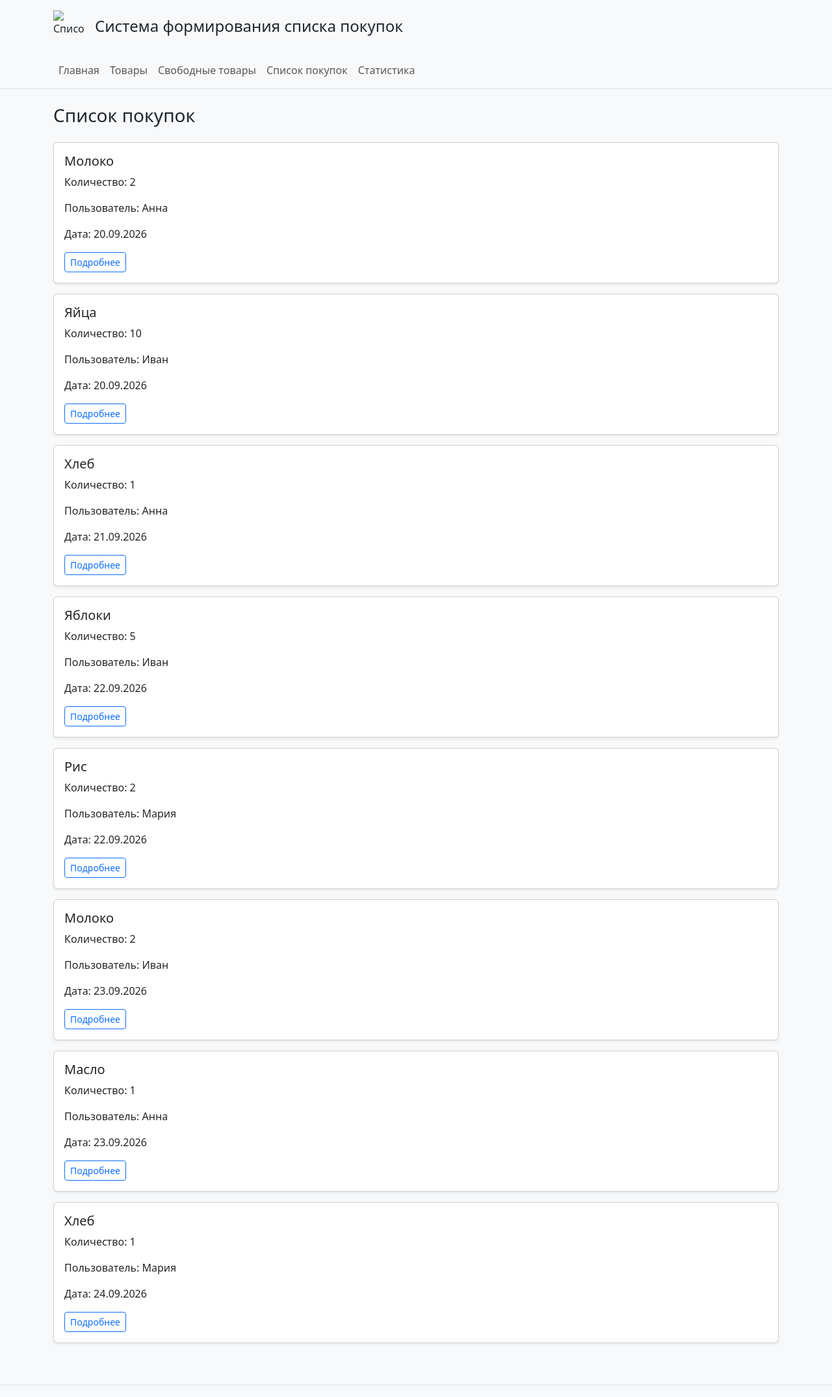
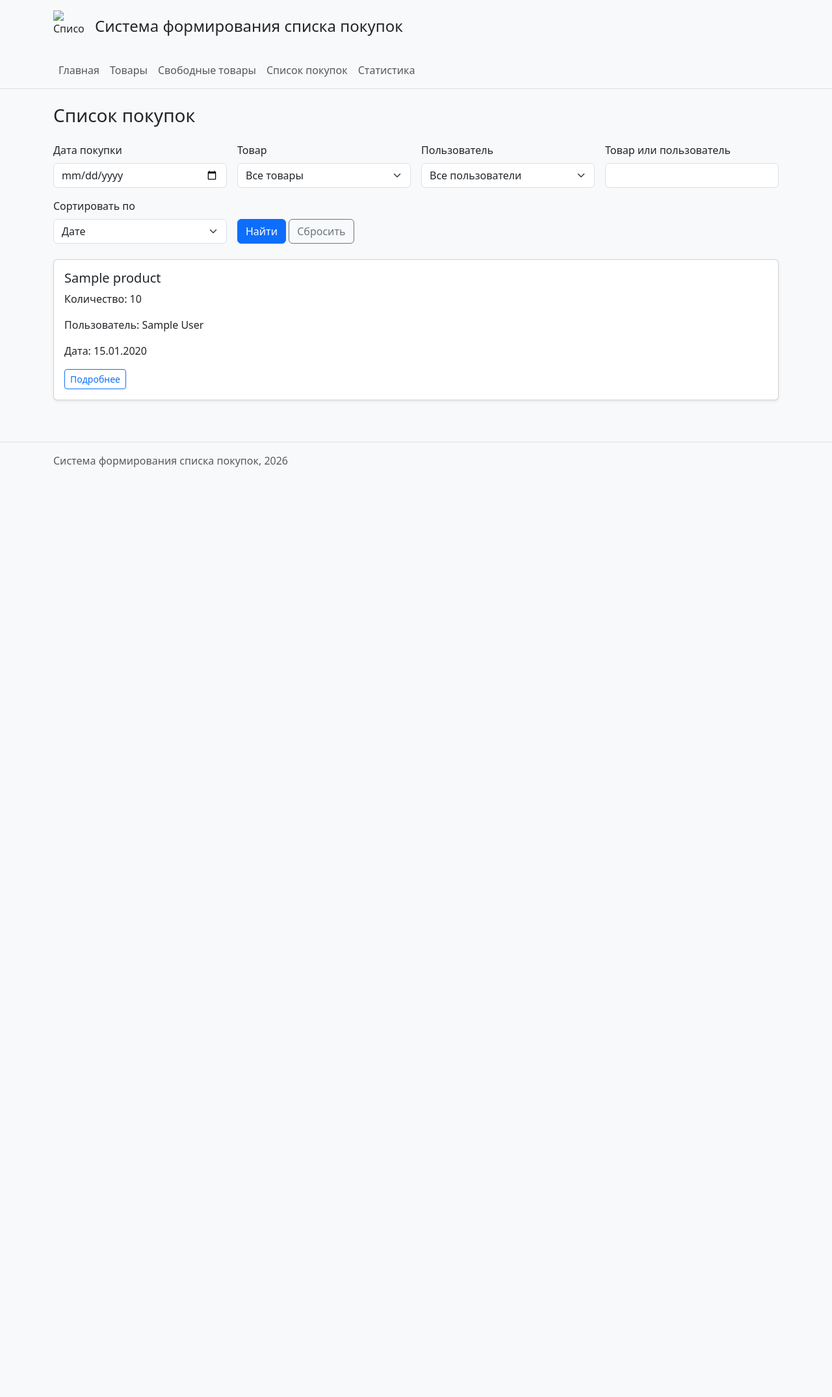
Before and after one commit to SweetCanella/shopping_list, a Django app: page /purchases/ in a window 1280 px wide. Shown: the top 2150 px of the page at 65% size. After the commit the page ends 719 px from the top, so only its background shows below. Run offline with Django 5.2, Linux system fonts and the light colour scheme; data comes from the database, SQL or seed files in the repository; tables that the repository leaves empty hold one stand-in row (values such as "Sample post").

Commit message:
PR9: переход представлений на ORM

```diff
--- a/purchases/templates/purchases/purchase_list.html
+++ b/purchases/templates/purchases/purchase_list.html
@@ -4,6 +4,91 @@
 
 {% block content %}
 <h1 class="h3 mb-4">Список покупок</h1>
+<form method="get" class="mb-4">
+    <div class="row g-3 align-items-end">
+        <div class="col-md-3">
+            <label for="date" class="form-label">Дата покупки</label>
+            <input
+                type="date"
+                id="date"
+                name="date"
+                class="form-control"
+                value="{{ purchase_date }}"
+            >
+        </div>
+        <div class="col-md-3">
+            <label for="product" class="form-label">Товар</label>
+            <select id="product" name="product" class="form-select">
+                <option value="">Все товары</option>
+                {% for product in products %}
+                <option
+                    value="{{ product.id }}"
+                    {% if selected_product == product.id|stringformat:"s" %}
+                    selected
+                    {% endif %}
+                >
+                    {{ product.name }}
+                </option>
+                {% endfor %}
+            </select>
+        </div>
+        <div class="col-md-3">
+            <label for="user" class="form-label">Пользователь</label>
+            <select id="user" name="user" class="form-select">
+                <option value="">Все пользователи</option>
+                {% for user in users %}
+                <option
+                    value="{{ user.id }}"
+                    {% if selected_user == user.id|stringformat:"s" %}
+                    selected
+                    {% endif %}
+                >
+                    {{ user.name }}
+                </option>
+                {% endfor %}
+            </select>
+        </div>
+        <div class="col-md-3">
+            <label for="q" class="form-label">Товар или пользователь</label>
+            <input
+                type="search"
+                id="q"
+                name="q"
+                class="form-control"
+                value="{{ query }}"
+            >
+        </div>
+        <div class="col-md-3">
+            <label for="sort" class="form-label">Сортировать по</label>
+            <select id="sort" name="sort" class="form-select">
+                <option value="date" {% if sort == "date" %}selected{% endif %}>
+                    Дате
+                </option>
+                <option
+                    value="product"
+                    {% if sort == "product" %}selected{% endif %}
+                >
+                    Товару
+                </option>
+                <option value="user" {% if sort == "user" %}selected{% endif %}>
+                    Пользователю
+                </option>
+            </select>
+        </div>
+        <div class="col-md-3">
+            <button type="submit" class="btn btn-primary">Найти</button>
+            <a
+                href="{% url 'purchases:list' %}"
+                class="btn btn-outline-secondary"
+            >
+                Сбросить
+            </a>
+        </div>
+    </div>
+</form>
+{% if error %}
+<p class="text-danger">{{ error }}</p>
+{% endif %}
 {% for purchase in purchases %}
 <article class="card shadow-sm mb-3">
     <div class="card-body">
@@ -22,4 +107,54 @@
 {% empty %}
 <p>Активные позиции не найдены.</p>
 {% endfor %}
+{% if page_obj.paginator.num_pages > 1 %}
+<nav aria-label="Навигация по страницам">
+    <ul class="pagination justify-content-center">
+        {% if page_obj.has_previous %}
+        <li class="page-item">
+            <a
+                class="page-link"
+                href="{% querystring page=page_obj.previous_page_number %}"
+            >
+                Назад
+            </a>
+        </li>
+        {% else %}
+        <li class="page-item disabled">
+            <span class="page-link">Назад</span>
+        </li>
+        {% endif %}
+        {% for page_number in page_obj.paginator.page_range %}
+            {% if page_number == page_obj.number %}
+            <li class="page-item active" aria-current="page">
+                <span class="page-link">{{ page_number }}</span>
+            </li>
+            {% else %}
+            <li class="page-item">
+                <a
+                    class="page-link"
+                    href="{% querystring page=page_number %}"
+                >
+                    {{ page_number }}
+                </a>
+            </li>
+            {% endif %}
+        {% endfor %}
+        {% if page_obj.has_next %}
+        <li class="page-item">
+            <a
+                class="page-link"
+                href="{% querystring page=page_obj.next_page_number %}"
+            >
+                Далее
+            </a>
+        </li>
+        {% else %}
+        <li class="page-item disabled">
+            <span class="page-link">Далее</span>
+        </li>
+        {% endif %}
+    </ul>
+</nav>
+{% endif %}
 {% endblock %}
--- a/purchases/views.py
+++ b/purchases/views.py
@@ -1,87 +1,95 @@
-"""Страницы списка покупок читают данные из SQLite."""
-from datetime import date
-from types import SimpleNamespace
+"""Представления списка покупок."""
+from datetime import datetime
 
-from django.http import Http404
-from django.shortcuts import render
+from django.core.paginator import Paginator
+from django.db.models import Count, F, Q
+from django.shortcuts import get_object_or_404, render
 
-from db.database import get_connection
+from products.models import Product
+from purchases.models import Purchase
+from users.models import User
 
 
 def purchase_list(request):
-    """Показать активные позиции списка."""
-    connection = get_connection()
-    try:
-        rows = connection.execute(
-            """
-            SELECT
-                purchases.id,
-                purchases.purchase_date,
-                products.name AS product_name,
-                products.quantity,
-                users.name AS user_name
-            FROM purchases
-            JOIN products ON purchases.product_id = products.id
-            JOIN users ON purchases.user_id = users.id
-            WHERE purchases.is_cancelled = 0
-            ORDER BY purchases.purchase_date, purchases.id
-            """
-        ).fetchall()
-    finally:
-        connection.close()
-    purchases = []
-    for row in rows:
-        purchases.append({
-            "id": row["id"],
-            "purchase_date": date.fromisoformat(row["purchase_date"]),
-            "product_name": row["product_name"],
-            "quantity": row["quantity"],
-            "user_name": row["user_name"],
-        })
-    return render(
-        request,
-        "purchases/purchase_list.html",
-        {"purchases": purchases},
+    """Показать активные позиции с фильтрами, сортировкой и страницами."""
+    purchase_date = request.GET.get("date", "").strip()
+    product_id = request.GET.get("product", "").strip()
+    user_id = request.GET.get("user", "").strip()
+    query = request.GET.get("q", "").strip()
+    sort = request.GET.get("sort", "date")
+    error = None
+
+    purchases_data = Purchase.objects.filter(is_cancelled=False)
+
+    if purchase_date:
+        try:
+            selected_date = datetime.strptime(
+                purchase_date,
+                "%Y-%m-%d",
+            ).date()
+        except ValueError:
+            error = "Укажите корректную дату."
+        else:
+            purchases_data = purchases_data.filter(
+                purchase_date=selected_date,
+            )
+
+    if product_id.isdigit():
+        purchases_data = purchases_data.filter(
+            product_id=int(product_id),
+        )
+    if user_id.isdigit():
+        purchases_data = purchases_data.filter(user_id=int(user_id))
+    if query:
+        purchases_data = purchases_data.filter(
+            Q(product__name__icontains=query)
+            | Q(user__name__icontains=query)
+        )
+
+    purchases_data = purchases_data.annotate(
+        product_name=F("product__name"),
+        quantity=F("product__quantity"),
+        user_name=F("user__name"),
     )
+    sort_fields = {
+        "date": "purchase_date",
+        "product": "product__name",
+        "user": "user__name",
+    }
+    sort_field = sort_fields.get(sort, "purchase_date")
+    if sort not in sort_fields:
+        sort = "date"
+    purchases_data = purchases_data.order_by(sort_field, "id")
+    purchases_data = purchases_data.values(
+        "id",
+        "purchase_date",
+        "product_name",
+        "quantity",
+        "user_name",
+    )
+
+    paginator = Paginator(purchases_data, 5)
+    page_obj = paginator.get_page(request.GET.get("page"))
+    context = {
+        "purchases": page_obj,
+        "page_obj": page_obj,
+        "purchase_date": purchase_date,
+        "selected_product": product_id,
+        "selected_user": user_id,
+        "query": query,
+        "sort": sort,
+        "products": Product.objects.order_by("name"),
+        "users": User.objects.order_by("name"),
+        "error": error,
+    }
+    return render(request, "purchases/purchase_list.html", context)
 
 
 def purchase_detail(request, purchase_id):
-    """Показать карточку позиции."""
-    connection = get_connection()
-    try:
-        row = connection.execute(
-            """
-            SELECT
-                purchases.id,
-                purchases.purchase_date,
-                purchases.is_cancelled,
-                products.name AS product_name,
-                products.quantity,
-                users.name AS user_name,
-                users.email
-            FROM purchases
-            JOIN products ON purchases.product_id = products.id
-            JOIN users ON purchases.user_id = users.id
-            WHERE purchases.id = ?
-            """,
-            (purchase_id,),
-        ).fetchone()
-    finally:
-        connection.close()
-    if row is None:
-        raise Http404
-    purchase = SimpleNamespace(
-        id=row["id"],
-        purchase_date=date.fromisoformat(row["purchase_date"]),
-        is_cancelled=bool(row["is_cancelled"]),
-        product=SimpleNamespace(
-            name=row["product_name"],
-            quantity=row["quantity"],
-        ),
-        user=SimpleNamespace(
-            name=row["user_name"],
-            email=row["email"],
-        ),
+    """Показать карточку позиции вместе со связанными объектами."""
+    purchase = get_object_or_404(
+        Purchase.objects.select_related("product", "user"),
+        pk=purchase_id,
     )
     return render(
         request,
@@ -91,47 +99,34 @@ def purchase_detail(request, purchase_id):
 
 
 def statistics(request):
-    """Показать число активных позиций по товарам."""
-    connection = get_connection()
-    try:
-        statistics_data = connection.execute(
-            """
-            SELECT
-                products.name AS product_name,
-                COUNT(purchases.id) AS purchases_count
-            FROM products
-            LEFT JOIN purchases
-                ON products.id = purchases.product_id
-                AND purchases.is_cancelled = 0
-            GROUP BY products.id, products.name
-            ORDER BY purchases_count DESC, products.name
-            """
-        ).fetchall()
-        popular = connection.execute(
-            """
-            SELECT
-                products.name AS name,
-                COUNT(purchases.id) AS purchases_count
-            FROM products
-            JOIN purchases ON products.id = purchases.product_id
-            WHERE purchases.is_cancelled = 0
-            GROUP BY products.id, products.name
-            HAVING COUNT(purchases.id) > 1
-            ORDER BY purchases_count DESC, products.name
-            """
-        ).fetchall()
-        purchases_count = connection.execute(
-            """
-            SELECT COUNT(*) AS total
-            FROM purchases
-            WHERE is_cancelled = 0
-            """
-        ).fetchone()["total"]
-    finally:
-        connection.close()
+    """Показать число активных позиций по каждому товару."""
+    statistics_data = (
+        Product.objects.annotate(
+            purchases_count=Count(
+                "purchases",
+                filter=Q(purchases__is_cancelled=False),
+            ),
+            product_name=F("name"),
+        )
+        .values("product_name", "purchases_count")
+        .order_by("-purchases_count", "product_name")
+    )
+    popular = (
+        Product.objects.annotate(
+            purchases_count=Count(
+                "purchases",
+                filter=Q(purchases__is_cancelled=False),
+            ),
+        )
+        .filter(purchases_count__gt=1)
+        .order_by("-purchases_count", "name")
+    )
+    summary = Purchase.objects.filter(is_cancelled=False).aggregate(
+        purchases_count=Count("id"),
+    )
     context = {
         "statistics": statistics_data,
         "popular": popular,
-        "purchases_count": purchases_count,
+        "purchases_count": summary["purchases_count"],
     }
     return render(request, "purchases/statistics.html", context)
```
Also changed, not shown: homepage/views.py (+10 -19 lines), products/views.py (+31 -64 lines).
